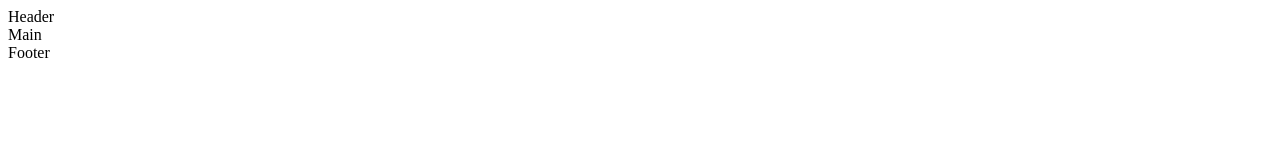
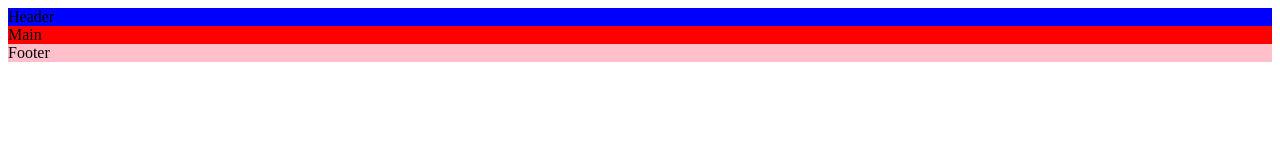
Before and after one commit to MunasheMuk2/Love-running-project, a plain HTML site: page index.html in a window 1280 px wide. Drawn offline with Linux system fonts and the light colour scheme.

Commit message:
Added stylesheet

```diff
--- /dev/null
+++ b/assets/css/style.css
@@ -0,0 +1,17 @@
+/* Header */
+
+header {
+  background-color: blue;
+}
+
+/* Main */
+main {
+
+background-color: red;
+}
+
+/* Footer */
+
+footer {
+    background-color: pink;
+}
--- a/index.html
+++ b/index.html
@@ -14,6 +14,9 @@
     <link rel="apple-touch-icon" sizes="180x180" href="assets/mxc/apple-touch-icon.png">
     <link rel="icon" type="image/png" sizes="32x32" href="assets/mxc/favicon-32x32.png">
     <link rel="icon" type="image/png" sizes="16x16" href="assets/mxc/favicon-16x16.png">
+
+    <!-- Stylesheet -->
+     <link rel="stylesheet" href="assets/css/style.css">
 
 </head>
 
```
